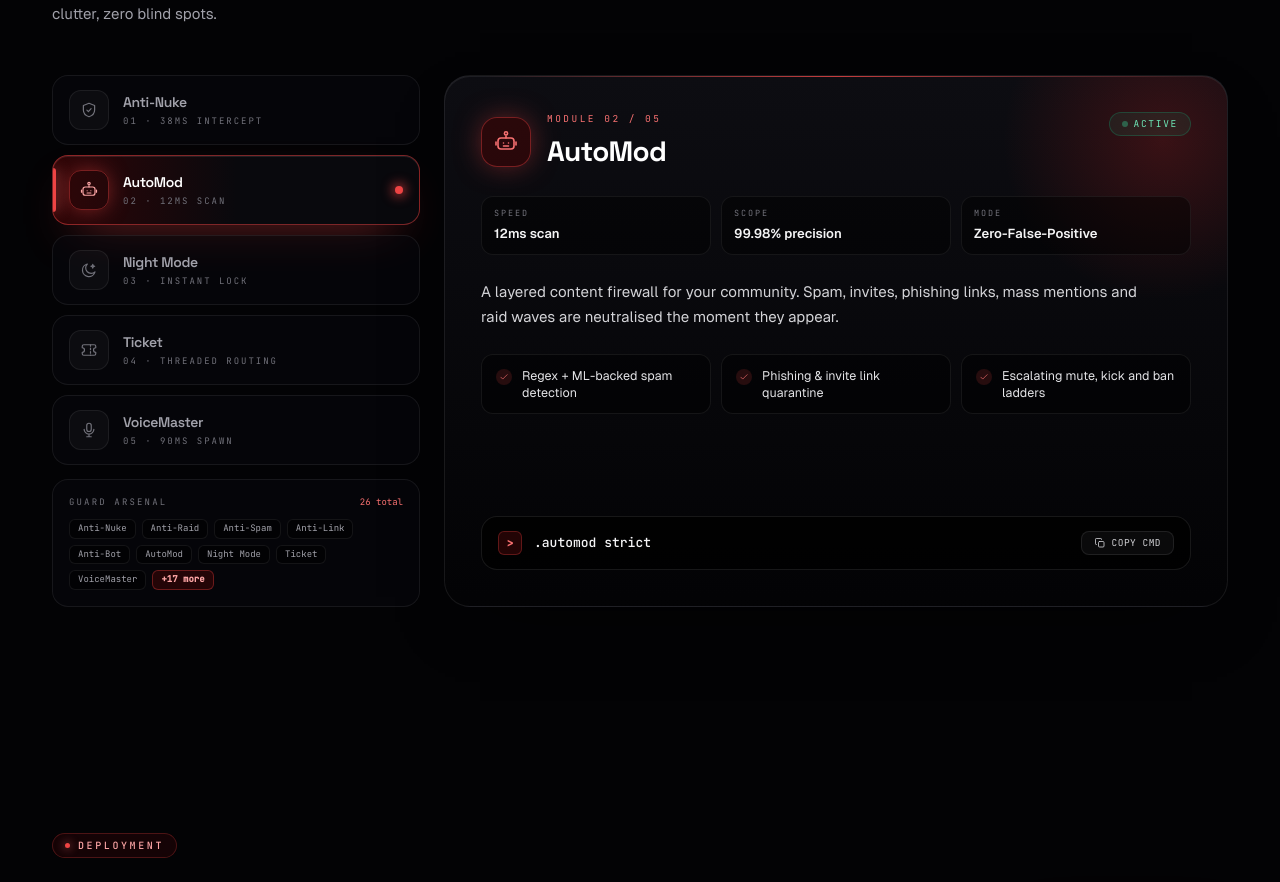
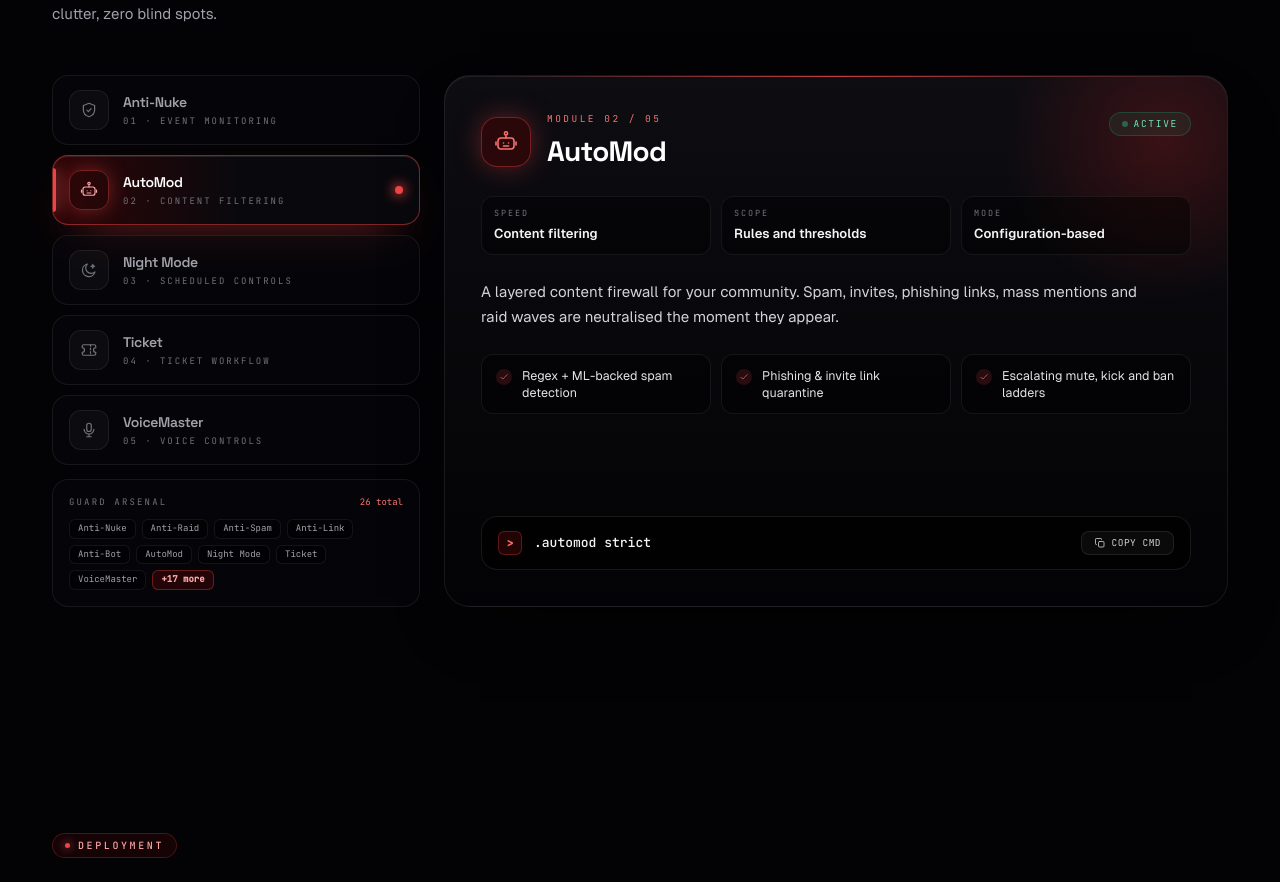
Before and after one commit to aaravgyt782013-netizen/LightCoreWs, a Next.js app: page / in a window 1280 px wide. Shown: the part 968-1850 px from the top of the page. Built offline with nearby package versions, Linux system fonts and the light colour scheme; no server answers.

Commit message:
Clarify demo telemetry and remove unverified performance claims

```diff
--- a/src/components/site/Features.tsx
+++ b/src/components/site/Features.tsx
@@ -12,29 +12,29 @@ const MODULE_TELEMETRY: Record<
   { latency: string; coverage: string; status: string }
 > = {
   "Anti-Nuke": {
-    latency: "38ms intercept",
-    coverage: "26 rate gates",
-    status: "Auto-Rollback",
+    latency: "Event monitoring",
+    coverage: "Configurable rate limits",
+    status: "Configuration-based",
   },
   AutoMod: {
-    latency: "12ms scan",
-    coverage: "99.98% precision",
-    status: "Zero-False-Positive",
+    latency: "Content filtering",
+    coverage: "Rules and thresholds",
+    status: "Configuration-based",
   },
   "Night Mode": {
-    latency: "Instant lock",
-    coverage: "UTC & local schedules",
-    status: "1-Tap Restore",
+    latency: "Scheduled controls",
+    coverage: "UTC and local schedules",
+    status: "Configuration-based",
   },
   Ticket: {
-    latency: "Threaded routing",
-    coverage: "HTML transcripts",
-    status: "SLA Tracked",
+    latency: "Ticket workflow",
+    coverage: "Support routing",
+    status: "Configuration-based",
   },
   VoiceMaster: {
-    latency: "90ms spawn",
-    coverage: "In-chat controls",
-    status: "Auto-Cleanup",
+    latency: "Voice controls",
+    coverage: "Temporary channels",
+    status: "Configuration-based",
   },
 };
 
```
